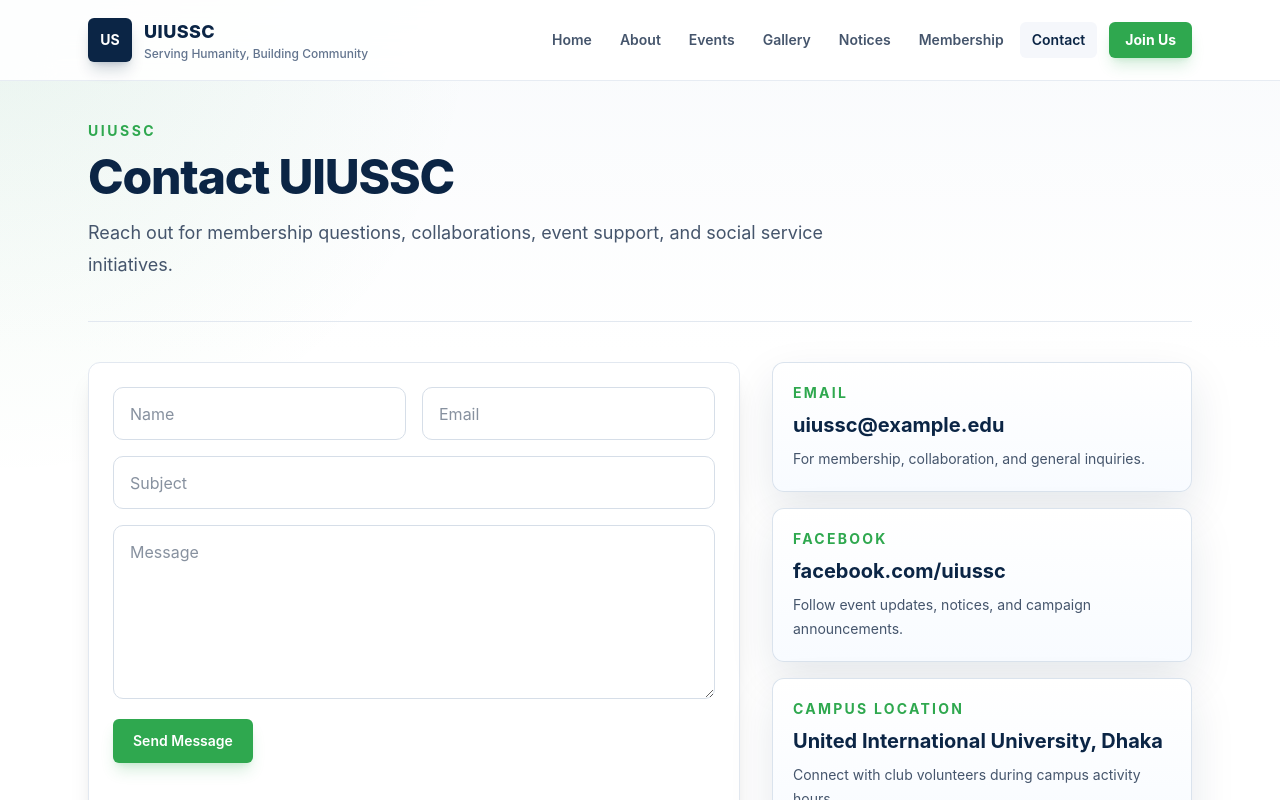
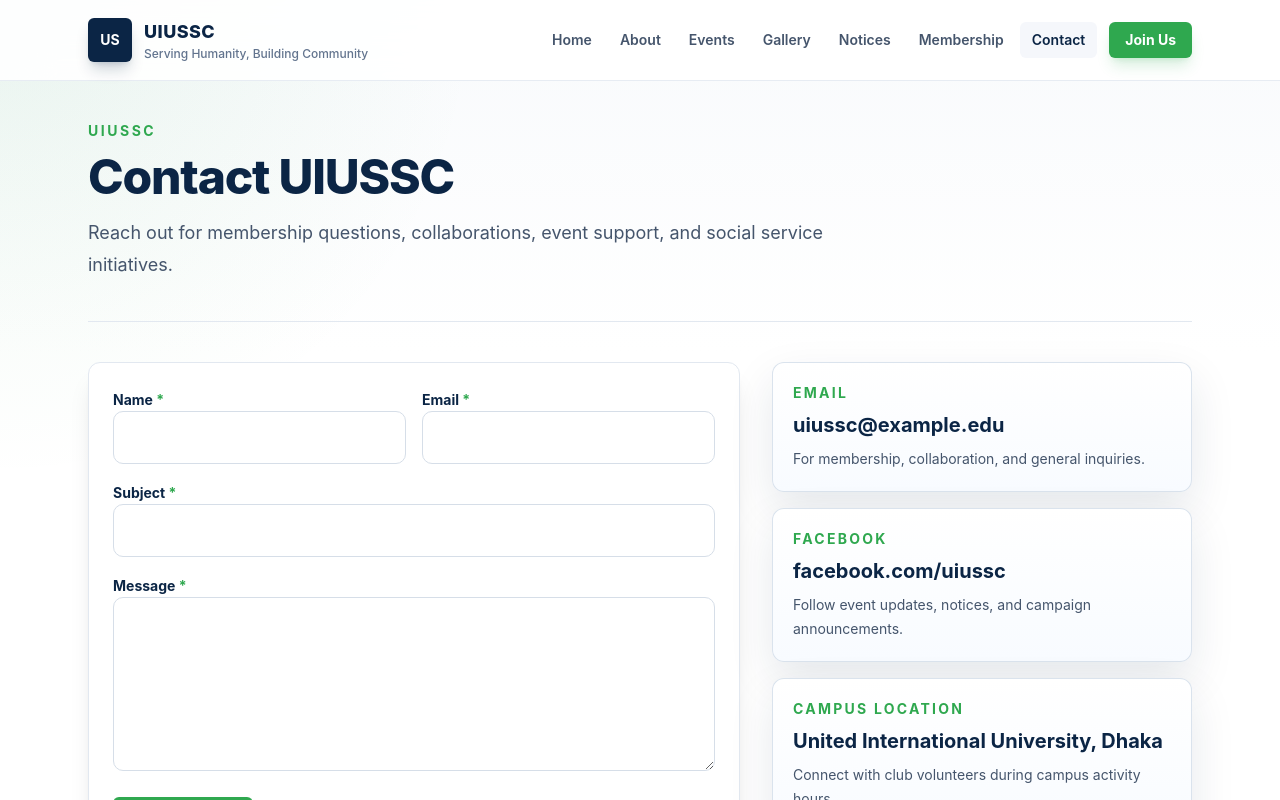
Before and after one commit to sharif-ahmed70/UIUSSC-693, a Next.js app: page /contact in a window 1280 px wide. Shown: the top 800 px of the page. Built offline with nearby package versions, Linux system fonts and the light colour scheme.

Commit message:
Connect contact messages to Supabase

```diff
--- a/app/contact/page.tsx
+++ b/app/contact/page.tsx
@@ -1,6 +1,6 @@
 import Container from '@/components/Container'
 import PageHeader from '@/components/PageHeader'
-import Button from '@/components/Button'
+import ContactForm from '@/components/forms/ContactForm'
 import { contactCards } from '@/data/contact'
 
 export default function Contact(){
@@ -12,17 +12,7 @@ export default function Contact(){
       />
 
       <section className="grid grid-cols-1 gap-8 lg:grid-cols-[1fr_420px]">
-        <form className="rounded-xl border border-slate-200 bg-white p-6 shadow-xl">
-          <div className="grid grid-cols-1 gap-4 md:grid-cols-2">
-            <input className="field" placeholder="Name" />
-            <input className="field" placeholder="Email" type="email" />
-            <input className="field md:col-span-2" placeholder="Subject" />
-            <textarea className="field md:col-span-2" placeholder="Message" rows={6} />
-          </div>
-          <div className="mt-5">
-            <Button type="button" variant="secondary">Send Message</Button>
-          </div>
-        </form>
+        <ContactForm />
 
         <div className="space-y-4">
           {contactCards.map((card) => (
--- /dev/null
+++ b/components/forms/ContactForm.tsx
@@ -0,0 +1,123 @@
+'use client'
+
+import { useActionState, useEffect, useRef } from 'react'
+import Button from '@/components/Button'
+import { submitContactMessage } from '@/features/contact/actions/submitContactMessage'
+import { initialContactActionState, type ContactField, type ContactFieldErrors } from '@/features/contact/types'
+
+function fieldError(errors: ContactFieldErrors | undefined, field: ContactField){
+  return errors?.[field]?.[0]
+}
+
+function fieldA11y(id: ContactField, errors: ContactFieldErrors | undefined){
+  const error = fieldError(errors, id)
+
+  return {
+    'aria-invalid': Boolean(error),
+    'aria-describedby': error ? `${id}-error` : undefined,
+  }
+}
+
+function FieldLabel({ htmlFor, children }: { htmlFor: string; children: string }){
+  return (
+    <label htmlFor={htmlFor} className="text-sm font-bold text-uiussc-navy">
+      {children}<span className="text-uiussc-green" aria-label="required"> *</span>
+    </label>
+  )
+}
+
+function FieldError({ id, message }: { id: string; message?: string }){
+  if(!message) return null
+
+  return (
+    <p id={id} className="text-sm font-semibold text-red-700">
+      {message}
+    </p>
+  )
+}
+
+function InputField({
+  id,
+  label,
+  errors,
+  type = 'text',
+  className = '',
+}: {
+  id: ContactField
+  label: string
+  errors?: ContactFieldErrors
+  type?: string
+  className?: string
+}){
+  const error = fieldError(errors, id)
+
+  return (
+    <div className={`space-y-2 ${className}`}>
+      <FieldLabel htmlFor={id}>{label}</FieldLabel>
+      <input id={id} name={id} className="field" type={type} required {...fieldA11y(id, errors)} />
+      <FieldError id={`${id}-error`} message={error} />
+    </div>
+  )
+}
+
+export default function ContactForm(){
+  const formRef = useRef<HTMLFormElement>(null)
+  const [state, formAction, isPending] = useActionState(submitContactMessage, initialContactActionState)
+  const isSuccess = state.status === 'success'
+  const isError = state.status === 'validation_error' || state.status === 'error'
+
+  useEffect(() => {
+    if(isSuccess){
+      formRef.current?.reset()
+    }
+  }, [isSuccess])
+
+  return (
+    <form ref={formRef} action={formAction} className="rounded-xl border border-slate-200 bg-white p-6 shadow-xl" noValidate>
+      <div className="sr-only" aria-hidden="true">
+        <label htmlFor="website">Website</label>
+        <input id="website" name="website" type="text" tabIndex={-1} autoComplete="off" />
+      </div>
+
+      <fieldset disabled={isPending}>
+        <div className="grid grid-cols-1 gap-4 md:grid-cols-2">
+          <InputField id="name" label="Name" errors={state.fieldErrors} />
+          <InputField id="email" label="Email" errors={state.fieldErrors} type="email" />
+          <InputField id="subject" label="Subject" errors={state.fieldErrors} className="md:col-span-2" />
+
+          <div className="space-y-2 md:col-span-2">
+            <FieldLabel htmlFor="message">Message</FieldLabel>
+            <textarea id="message" name="message" className="field" rows={6} required {...fieldA11y('message', state.fieldErrors)} />
+            <FieldError id="message-error" message={fieldError(state.fieldErrors, 'message')} />
+          </div>
+        </div>
+      </fieldset>
+
+      {state.message && (
+        <div
+          className={`mt-5 rounded-lg border p-4 text-sm font-semibold leading-6 ${
+            isSuccess
+              ? 'border-emerald-200 bg-emerald-50 text-emerald-900'
+              : 'border-red-200 bg-red-50 text-red-800'
+          }`}
+          role="status"
+          aria-live="polite"
+        >
+          {state.message}
+        </div>
+      )}
+
+      {isError && state.fieldErrors && (
+        <p className="mt-4 text-sm font-semibold text-red-700" aria-live="polite">
+          Review the field notes above before sending again.
+        </p>
+      )}
+
+      <div className="mt-5">
+        <Button type="submit" variant="secondary" disabled={isPending}>
+          {isPending ? 'Sending...' : 'Send Message'}
+        </Button>
+      </div>
+    </form>
+  )
+}
--- /dev/null
+++ b/features/contact/actions/submitContactMessage.ts
@@ -0,0 +1,94 @@
+'use server'
+
+import { createServerSupabaseClient } from '@/lib/supabase/server'
+import { normalizeContactCandidate } from '../normalize'
+import { contactMessageSchema } from '../schema'
+import type { ContactActionState, ContactCandidate, ContactFieldErrors } from '../types'
+
+function getFormValue(formData: FormData, key: keyof ContactCandidate){
+  const value = formData.get(key)
+  return typeof value === 'string' ? value : ''
+}
+
+function flattenFieldErrors(error: { flatten: () => { fieldErrors: Record<string, string[]> } }){
+  const { website: _website, ...fieldErrors } = error.flatten().fieldErrors
+  return fieldErrors as ContactFieldErrors
+}
+
+function safeDatabaseError(error: unknown){
+  if(error && typeof error === 'object'){
+    const maybeError = error as { code?: unknown; message?: unknown }
+    return {
+      code: typeof maybeError.code === 'string' ? maybeError.code : 'unknown',
+      message: typeof maybeError.message === 'string' ? maybeError.message : 'Unexpected database error',
+    }
+  }
+
+  return { code: 'unknown', message: 'Unexpected database error' }
+}
+
+export async function submitContactMessage(
+  _previousState: ContactActionState,
+  formData: FormData,
+): Promise<ContactActionState> {
+  const candidate: ContactCandidate = {
+    name: getFormValue(formData, 'name'),
+    email: getFormValue(formData, 'email'),
+    subject: getFormValue(formData, 'subject'),
+    message: getFormValue(formData, 'message'),
+    website: getFormValue(formData, 'website'),
+  }
+
+  const normalized = normalizeContactCandidate(candidate)
+  const parsed = contactMessageSchema.safeParse(normalized)
+
+  if(!parsed.success){
+    const fieldErrors = parsed.error.flatten().fieldErrors
+
+    if(fieldErrors.website){
+      return {
+        status: 'error',
+        message: 'We could not send your message right now. Please try again shortly.',
+      }
+    }
+
+    return {
+      status: 'validation_error',
+      message: 'Please correct the highlighted fields and send your message again.',
+      fieldErrors: flattenFieldErrors(parsed.error),
+    }
+  }
+
+  try {
+    const supabase = await createServerSupabaseClient()
+    const { error } = await supabase
+      .from('contact_messages')
+      .insert({
+        name: parsed.data.name,
+        email: parsed.data.email,
+        subject: parsed.data.subject,
+        message: parsed.data.message,
+      })
+
+    if(error){
+      console.error('contact_message_insert', safeDatabaseError(error))
+
+      return {
+        status: 'error',
+        message: 'We could not send your message right now. Please try again shortly.',
+      }
+    }
+
+    return {
+      status: 'success',
+      message: 'Thank you for contacting UIUSSC. Your message has been received, and our team will get back to you soon.',
+    }
+  } catch (error) {
+    console.error('contact_message_insert', safeDatabaseError(error))
+
+    return {
+      status: 'error',
+      message: 'We could not send your message right now. Please try again shortly.',
+    }
+  }
+}
--- /dev/null
+++ b/features/contact/normalize.ts
@@ -0,0 +1,24 @@
+import type { ContactCandidate, NormalizedContactMessage } from './types'
+
+function collapseInlineWhitespace(value: string){
+  return value.trim().replace(/\s+/g, ' ')
+}
+
+function normalizePlainMessage(value: string){
+  return value
+    .trim()
+    .replace(/\r\n/g, '\n')
+    .replace(/\r/g, '\n')
+    .replace(/[ \t]+\n/g, '\n')
+    .replace(/\n[ \t]+/g, '\n')
+}
+
+export function normalizeContactCandidate(candidate: ContactCandidate): NormalizedContactMessage {
+  return {
+    name: collapseInlineWhitespace(candidate.name),
+    email: candidate.email.trim().toLowerCase(),
+    subject: collapseInlineWhitespace(candidate.subject),
+    message: normalizePlainMessage(candidate.message),
+    website: candidate.website.trim(),
+  }
+}
--- /dev/null
+++ b/features/contact/schema.ts
@@ -0,0 +1,26 @@
+import { z } from 'zod'
+
+const controlCharacterPattern = /[\u0000-\u001F\u007F]/
+
+export const contactMessageSchema = z.object({
+  name: z
+    .string()
+    .min(2, 'Name must be at least 2 characters.')
+    .max(100, 'Name must be 100 characters or fewer.')
+    .refine((value) => !controlCharacterPattern.test(value), 'Name contains invalid characters.'),
+  email: z
+    .email('Enter a valid email address.')
+    .max(254, 'Email must be 254 characters or fewer.'),
+  subject: z
+    .string()
+    .min(5, 'Subject must be at least 5 characters.')
+    .max(150, 'Subject must be 150 characters or fewer.')
+    .refine((value) => !controlCharacterPattern.test(value), 'Subject contains invalid characters.'),
+  message: z
+    .string()
+    .min(20, 'Message must be at least 20 characters.')
+    .max(3000, 'Message must be 3000 characters or fewer.'),
+  website: z.literal('', { error: 'We could not send your message right now. Please try again shortly.' }),
+})
+
+export type ValidatedContactMessage = z.infer<typeof contactMessageSchema>
--- /dev/null
+++ b/features/contact/types.ts
@@ -0,0 +1,26 @@
+export type ContactField = 'name' | 'email' | 'subject' | 'message'
+
+export type ContactActionStatus = 'idle' | 'success' | 'validation_error' | 'error'
+
+export type ContactFieldErrors = Partial<Record<ContactField, string[]>>
+
+export type ContactActionState = {
+  status: ContactActionStatus
+  message: string
+  fieldErrors?: ContactFieldErrors
+}
+
+export const initialContactActionState: ContactActionState = {
+  status: 'idle',
+  message: '',
+}
+
+export type ContactCandidate = {
+  name: string
+  email: string
+  subject: string
+  message: string
+  website: string
+}
+
+export type NormalizedContactMessage = ContactCandidate
```
Also changed, not shown: 1 other file (tests, documents, lock files or other folders).
